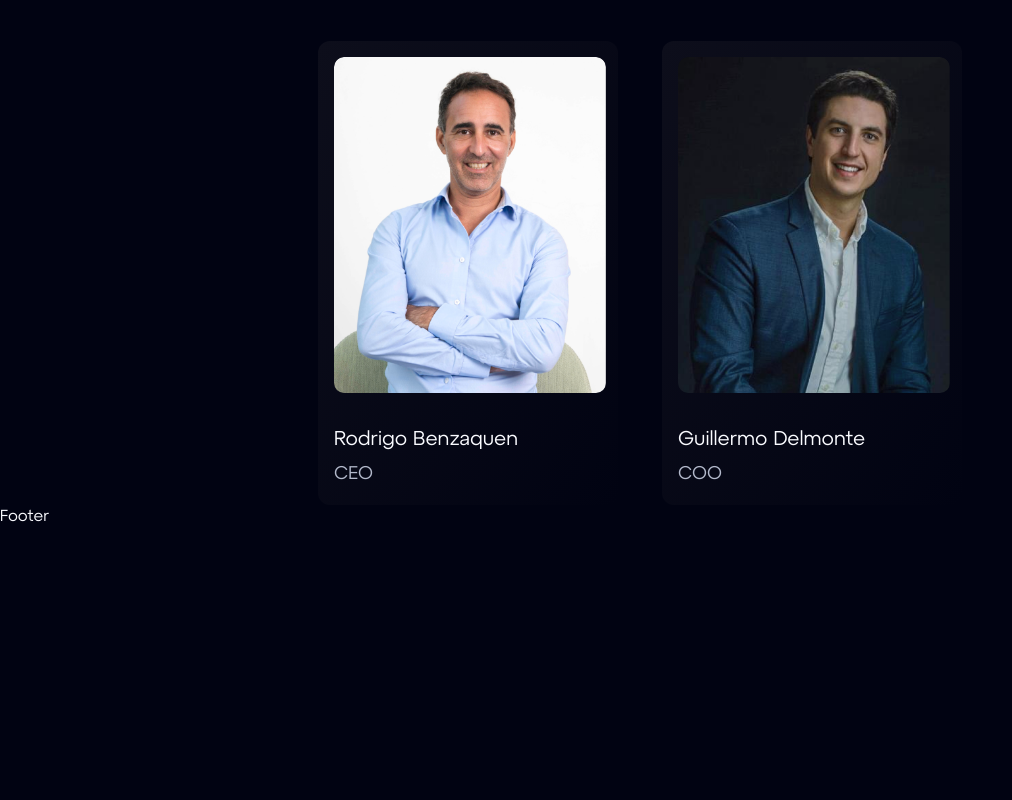
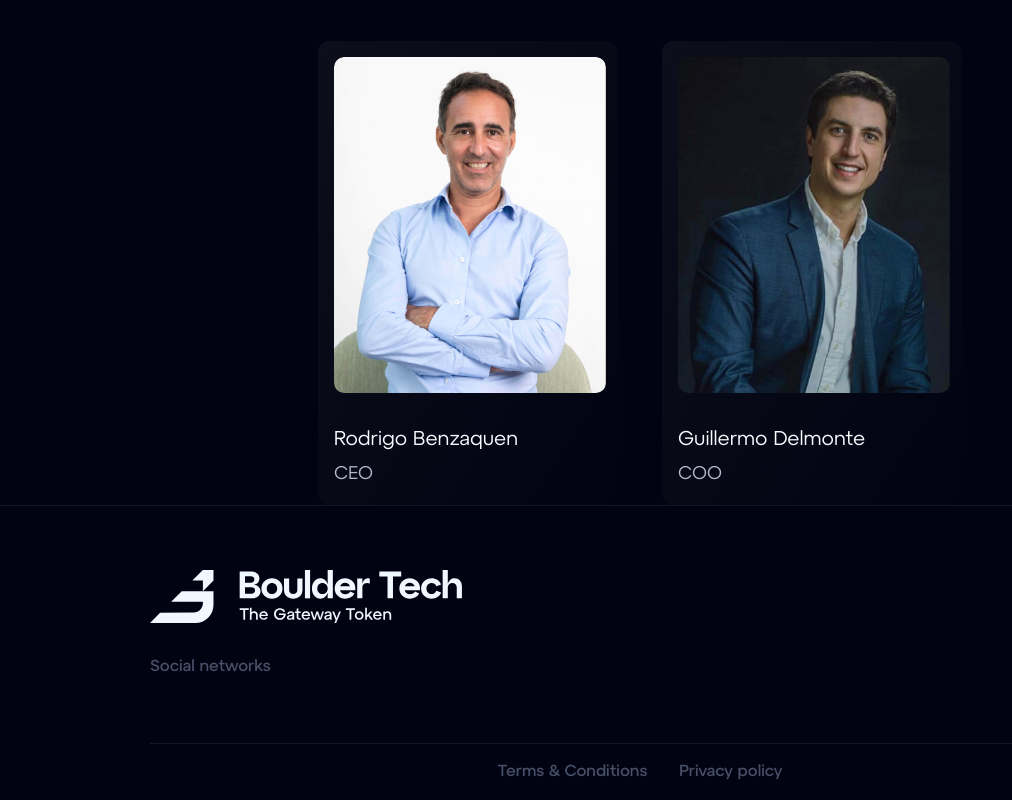
Before and after one commit to boulder-tech/Landing, a Next.js app: page /about in a window 1280 px wide. Shown: the part 331-1131 px from the top of the page, without its empty margins (0-1012 px from the left). Before the commit the page ends 860 px from the top, so only its background shows below. Built offline with nearby package versions, Linux system fonts and the light colour scheme.

Commit message:
Footer finished

```diff
--- a/src/components/sections/footer.tsx
+++ b/src/components/sections/footer.tsx
@@ -1,4 +1,27 @@
+import Image from "next/image";
+import ImagetypeClaim from "../../../public/assets/imagotype-claim.svg";
+import Link from "next/link";
+
 const Footer = () => {
-  return <footer>Footer</footer>;
+  return (
+    <footer className="w-full flex flex-col border-t border-gray-200 bg-background 2xl:px-[300px] lg:px-[150px] md:px-[75px] px-[20px] py-16 pb-0 items-center justify-center">
+      <div className="w-full">
+        <div className="flex flex-col gap-8">
+          <Image
+            src={ImagetypeClaim}
+            alt="Boulder Tech, the gateway token"
+            width={312}
+            height={312}
+          />
+          <p className="text-foreground-dark font-medium">Social networks</p>
+        </div>
+        <nav></nav>
+      </div>
+      <div className="w-full border-t flex items-center justify-center p-4 mt-16 font-medium gap-8 border-gray-200">
+        <Link href="/terms" className="text-foreground-dark hover:text-foreground-leading transition-all duration-200">Terms & Conditions</Link>
+        <Link href="/privacy" className="text-foreground-dark hover:text-foreground-leading transition-all duration-200">Privacy policy</Link>
+      </div>
+    </footer>
+  );
 };
 export default Footer;
```
Also changed, not shown: public/assets/imagotype-claim.svg (added).
